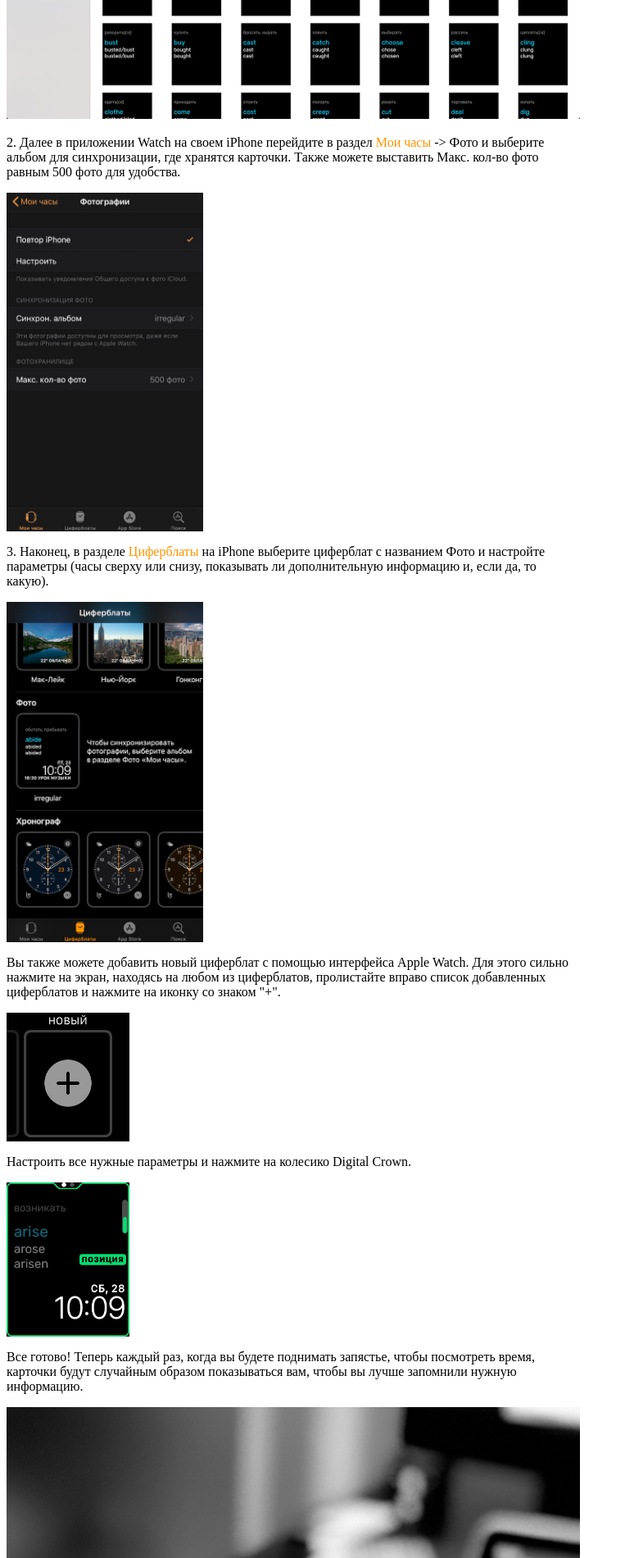
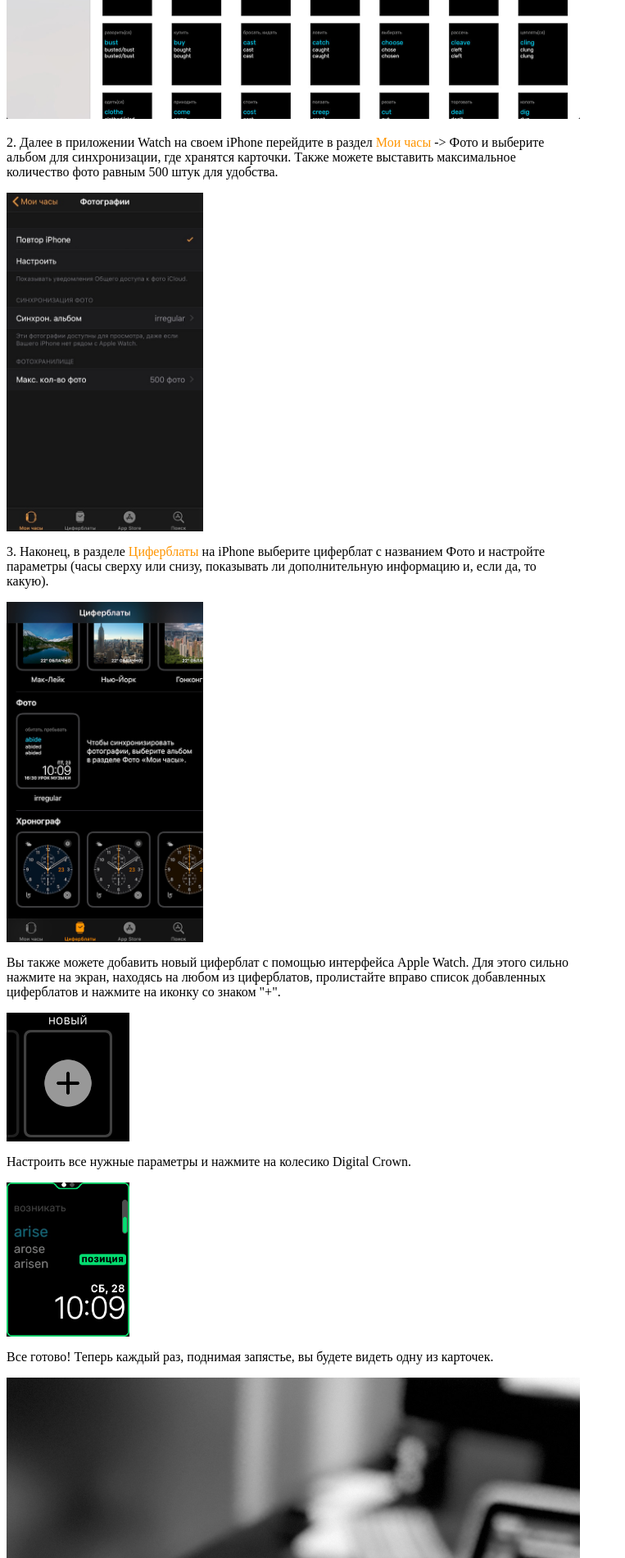
Before and after one commit to nikbelikov/watch-cards, a Gatsby site in the folder website/: page /wtf in a window 1280 px wide. Shown: the part 469-2369 px from the top of the page at 82% size, without its empty margins (0-763 px from the left). Built offline with nearby package versions, Linux system fonts and the light colour scheme; Gatsby itself is replaced by a stand-in of ours.

Commit message:
поправил тексты

```diff
--- a/website/src/pages/wtf.js
+++ b/website/src/pages/wtf.js
@@ -16,7 +16,7 @@
     <p>
       <img className={styles.largeImage} src={photoApp} alt="photo app"/>
     </p>
-    <p>2. Далее в приложении Watch на своем iPhone перейдите в раздел <span className={styles.orange}>Мои часы</span> -> Фото и выберите альбом для синхронизации, где хранятся карточки. Также можете выставить Макс. кол-во фото равным 500 фото для удобства.</p>
+    <p>2. Далее в приложении Watch на своем iPhone перейдите в раздел <span className={styles.orange}>Мои часы</span> -> Фото и выберите альбом для синхронизации, где хранятся карточки. Также можете выставить максимальное количество фото равным 500 штук для удобства.</p>
     <p>
       <img className={styles.mobileImage} src={watchApp} alt="watch app"/>
     </p>
@@ -32,7 +32,7 @@
     <p>
       <img className={styles.watchImage} src={watchfaceSettings} alt="watchface settings"/>
     </p>
-    <p>Все готово! Теперь каждый раз, когда вы будете поднимать запястье, чтобы посмотреть время, карточки будут случайным образом показываться вам, чтобы вы лучше запомнили нужную информацию.</p>
+    <p>Все готово! Теперь каждый раз, поднимая запястье, вы будете видеть одну из карточек.</p>
     <p>
       <img className={styles.largeImage} src={realPhoto} alt="real photo"/>
     </p>
```
